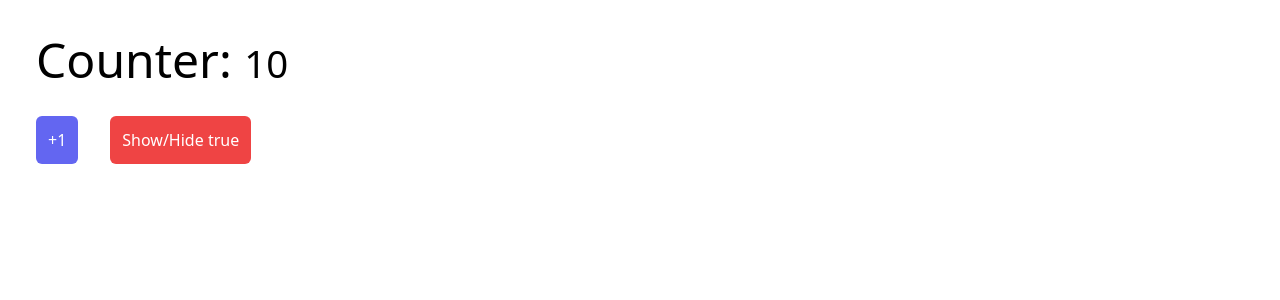
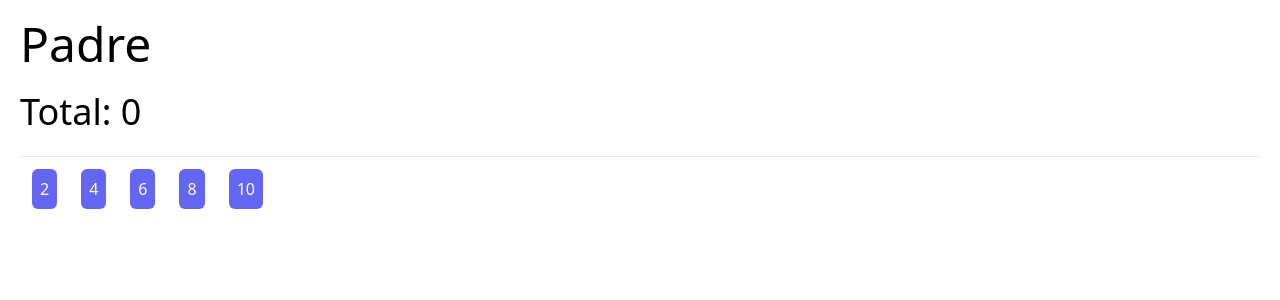
Before and after one commit to josuehmtz/React-Course, a React (Vite) app in the folder React/04-HooksApp/: page / in a window 1280 px wide. Shown: the top 300 px of the page. Built offline with nearby package versions, Linux system fonts and the light colour scheme.

Commit message:
more hooks

```diff
--- /dev/null
+++ b/React/04-HooksApp/src/07-tarea-memo/07-tarea-memo/Hijo.jsx
@@ -0,0 +1,15 @@
+import { memo } from "react";
+
+export const Hijo = memo( ({ numero, incrementar }) => {
+
+    console.log('  Me volví a generar :(  ');
+
+    return (
+        <button
+            className="rounded-md bg-indigo-500 text-white m-3 p-2"
+            onClick={ () => incrementar( numero ) }
+        >
+            { numero }
+        </button>
+    )
+})
--- /dev/null
+++ b/React/04-HooksApp/src/07-tarea-memo/07-tarea-memo/Padre.jsx
@@ -0,0 +1,42 @@
+import { Hijo } from './Hijo'
+import { useCallback, useMemo, useState } from 'react';
+
+export const Padre = () => {
+
+    const numeros = [2,4,6,8,10];
+    const [valor, setValor] = useState(0);
+
+    const incrementar = useCallback(
+        ( num ) => {
+            setValor( (valor) => valor + num )
+        }
+      ,
+      [],
+    )
+
+    // const incrementar = ( num ) => {
+    //     setValor( valor + num )
+    // }
+
+
+    return (
+        <div>
+            <h1 className='text-5xl'>Padre</h1>
+            <br />
+            <p className='text-4xl'> Total: { valor } </p>
+            <br />
+            <hr />
+
+            {
+                numeros.map( n => (
+                    <Hijo
+                        key={ n }
+                        numero={ n }
+                        incrementar={ incrementar }
+                    />
+                ))
+            }
+            {/* <Hijo /> */}
+        </div>
+    )
+}
--- /dev/null
+++ b/React/04-HooksApp/src/07-useMemo/MemoHook.jsx
@@ -0,0 +1,29 @@
+import { useMemo, useState } from "react"
+import { useCounter } from "../hooks"
+import { Small } from "../06-memo/Small"
+
+const heavyStuff = (iterationNumber = 100) => {
+    for (let index = 0; index < iterationNumber; index++) {
+        console.log('Ahi vamos')
+    }
+    return `${iterationNumber} iteraciones realizadas`
+}
+
+export const MemoHook = () => {
+
+    const {increment, counter} = useCounter()
+
+    const memorizeValue = useMemo(() => heavyStuff(counter), [counter])
+
+
+    const [show, setShow] = useState(true)
+
+    return (
+        <>
+            <h4>{memorizeValue}</h4>
+            <h1 className="text-5xl m-4">Counter: <Small value={counter}/></h1>
+            <button className="rounded-md bg-indigo-500 text-white m-4 p-3" onClick={() => increment()}>+1</button>
+            <button className="rounded-md bg-red-500 text-white m-4 p-3" onClick={() => setShow(!show)}>Show/Hide {JSON.stringify(show)}</button>
+        </>
+    )
+}
--- /dev/null
+++ b/React/04-HooksApp/src/08-useCallback/CallBackHook.jsx
@@ -0,0 +1,32 @@
+import { useCallback, useEffect, useState } from "react"
+import { ShowIncrement } from "./ShowIncrement"
+
+export const CallBackHook = () => {
+
+    const [counter, setCounter] = useState(10)
+
+    const incrementFather = useCallback(
+      (value) => {
+        setCounter( (c) => c + value )
+
+        //? Se usa un callback dentro del useState para que detecte el cambio dentro del state
+
+    },
+      [],
+    )
+
+    //   useEffect(() => {
+    //     incrementFather()
+    //   }, [incrementFather])
+
+    //! se crea un espacio en memoria por cada hook cada vez que se renderiza
+
+
+    return (
+    <>
+        <h1 className="text-4xl">useCounter: {counter}</h1>
+        <hr />
+        <ShowIncrement increment={incrementFather}/>
+    </>
+    )
+}
--- a/React/04-HooksApp/src/main.jsx
+++ b/React/04-HooksApp/src/main.jsx
@@ -8,8 +8,11 @@ import ReactDOM from 'react-dom/client'
 // import { MultipleCustomHooks } from './03-examples'
 // import { FocusScreen } from './04-useRef/FocusScreen.jsx'
 // import { Layout } from './05-useLayoutEffect/Layout'
-import { Memorize } from './06-memo/Memorize'
+// import { MemoHook } from './07-useMemo/MemoHook'
+// import { Memorize } from './06-memo/Memorize'
+// import { CallBackHook } from './08-useCallback/CallBackHook'
 import './index.css'
+import { Padre } from './07-tarea-memo/07-tarea-memo/Padre'
 ReactDOM.createRoot(document.getElementById('root')).render(
   <React.StrictMode>
     {/* <HooksApp /> */}
@@ -20,6 +23,9 @@ ReactDOM.createRoot(document.getElementById('root')).render(
     {/* <MultipleCustomHooks /> */}
     {/* <FocusScreen/> */}
     {/* <Layout/> */}
-    <Memorize/>
+    {/* <Memorize/> */}
+    {/* <MemoHook /> */}
+    {/* <CallBackHook/> */}
+    <Padre/>
   </React.StrictMode>,
 )
```
Also changed, not shown: React/04-HooksApp/src/08-useCallback/ShowIncrement.jsx (added, +7 -0 lines).
